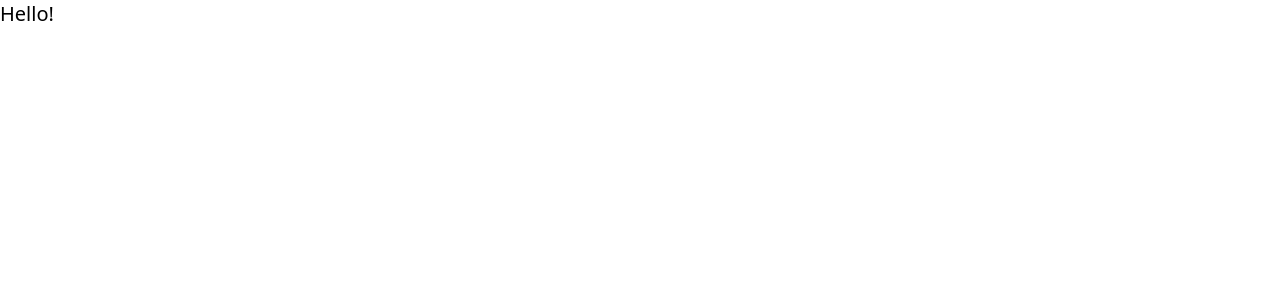
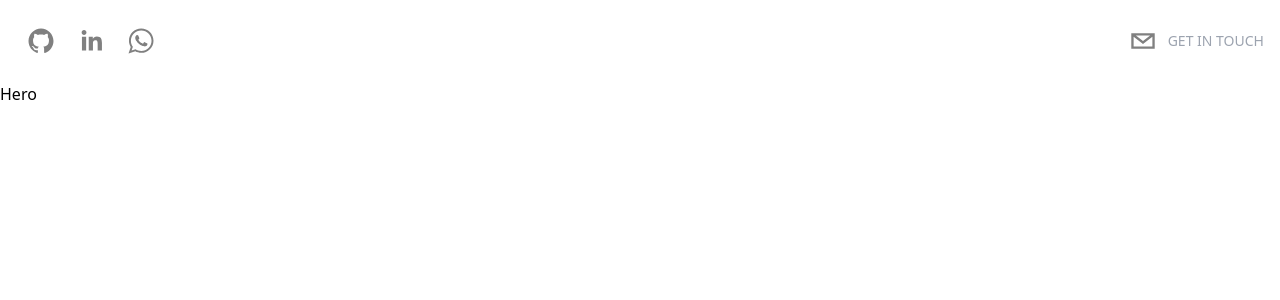
Before and after one commit to Guilherme-RNovaes/portfolioV2, a Next.js app: page / in a window 1280 px wide. Shown: the top 300 px of the page. Built offline with nearby package versions, Linux system fonts and the light colour scheme.

Commit message:
chore: header creation

```diff
--- /dev/null
+++ b/components/Header.tsx
@@ -0,0 +1,47 @@
+import React from "react"
+import { motion } from "framer-motion"
+import { SocialIcon } from "react-social-icons"
+
+type Props = {}
+
+export default function Header({ }: Props) {
+  return (
+    <header className="sticky top-0 p-4 flex items-start justify-between max-w-7xl mx-auto z-20 xl:items-center">
+      <motion.div
+        initial={{
+          x: -500,
+          opacity: 0,
+          scale: 0.5
+        }}
+        animate={{
+          x: 0,
+          opacity: 1,
+          scale: 1
+        }}
+        transition={{ duration: 1, }}
+        className="flex flex-row items-center"
+      >
+        <SocialIcon url="https://github.com/Guilherme-RNovaes" fgColor="gray" bgColor="transparent" />
+        <SocialIcon url="https://www.linkedin.com/in/guilherme-r-novaes/" fgColor="gray" bgColor="transparent" />
+        <SocialIcon url="https://api.whatsapp.com/send?phone=5516988448896&text=Ol%C3%A1,%20Guilherme!" fgColor="gray" bgColor="transparent" />
+      </motion.div>
+      <motion.div
+        initial={{
+          x: 500,
+          opacity: 0,
+          scale: 0.5
+        }}
+        animate={{
+          x: 0,
+          opacity: 1,
+          scale: 1
+        }}
+        transition={{ duration: 0.5, }}
+        className="flex flex-row items-center text-gray-300 cursor-pointer"
+      >
+        <SocialIcon className="cursor-pointer" network="email" fgColor="gray" bgColor="transparent" />
+        <p className="uppercase hidden md:inline-flex text-sm text-gray-400">Get In Touch</p>
+      </motion.div>
+    </header>
+  )
+}
--- /dev/null
+++ b/components/Hero.tsx
@@ -0,0 +1,9 @@
+import React from "react";
+
+type Props = {}
+
+export default function Hero({ }: Props) {
+  return (
+    <div>Hero</div>
+  )
+}
--- a/pages/index.tsx
+++ b/pages/index.tsx
@@ -1,3 +1,5 @@
+import Header from "@/components/Header";
+import Hero from "@/components/Hero";
 import Head from "next/head";
 
 export default function Home() {
@@ -6,7 +8,23 @@ export default function Home() {
       <Head>
         <title>Guilherme's Portfolio</title>
       </Head>
-      <header className="text-xl">Hello!</header>
+      {/* Header */}
+      <Header />
+
+      {/* Hero */}
+      <section id="hero">
+        <Hero />
+      </section>
+
+      {/* About */}
+
+      {/* Experience */}
+
+      {/* Skills */}
+
+      {/* projects */}
+
+      {/* Contact Me */}
     </div>
   );
 }
```
